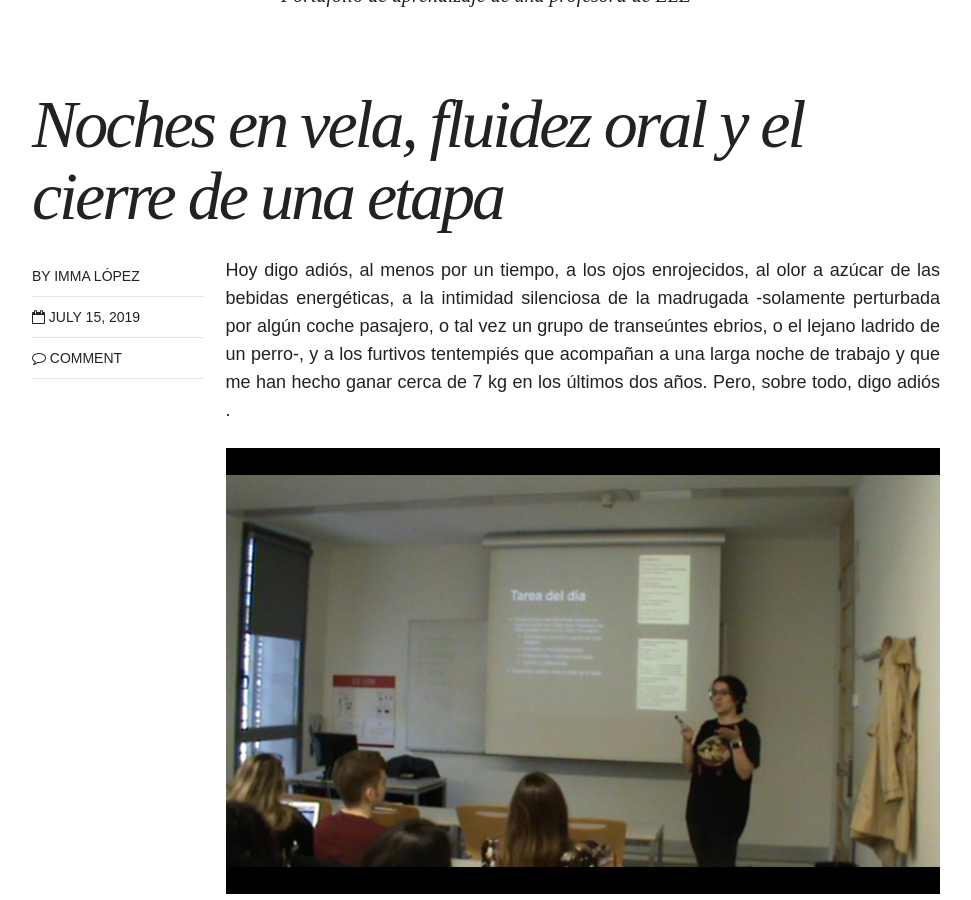
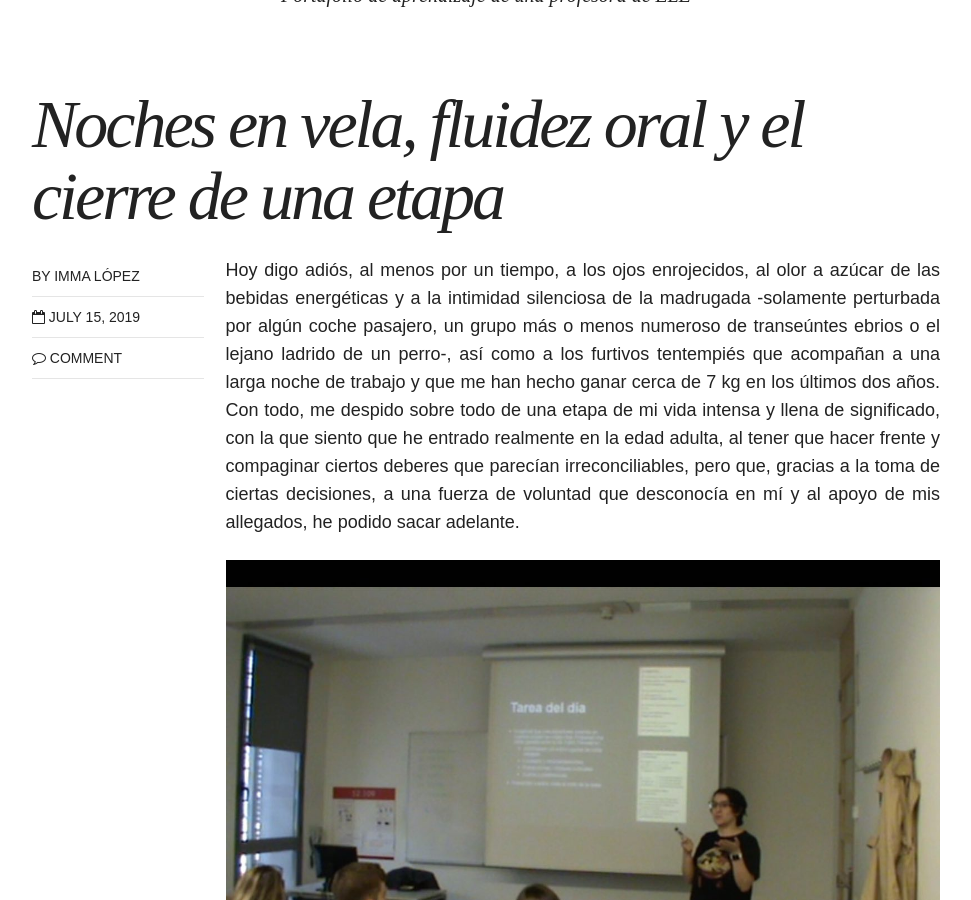
Before and after one commit to immalopez/immalopez.github.io, a Jekyll site: the page built from _posts/blog/2019-07-15-fluidez-oral-tfm.md, in a window 1280 px wide and 900 px high, scrolled down 388 px. Shown: the whole window, without its empty margins (154-1125 px from the left). Built offline with Jekyll 4.4.1, drawn with Linux system fonts in a browser that asks for light colours; nearby versions of some CDN libraries; comment, search, counter and statistics services are not loaded.

Commit message:
Update 2019-07-15-fluidez-oral-tfm.md

```diff
--- a/_posts/blog/2019-07-15-fluidez-oral-tfm.md
+++ b/_posts/blog/2019-07-15-fluidez-oral-tfm.md
@@ -11,6 +11,6 @@ image:
 # modified: 2016-06-01T14:19:19-04:00
 ---
 
-Hoy digo adiós, al menos por un tiempo, a los ojos enrojecidos, al olor a azúcar de las bebidas energéticas, a la intimidad silenciosa de la madrugada -solamente perturbada por algún coche pasajero, o tal vez un grupo de transeúntes ebrios, o el lejano ladrido de un perro-, y a los furtivos tentempiés que acompañan a una larga noche de trabajo y que me han hecho ganar cerca de 7 kg en los últimos dos años. Pero, sobre todo, digo adiós .
+Hoy digo adiós, al menos por un tiempo, a los ojos enrojecidos, al olor a azúcar de las bebidas energéticas y a la intimidad silenciosa de la madrugada -solamente perturbada por algún coche pasajero, un grupo más o menos numeroso de transeúntes ebrios o el lejano ladrido de un perro-, así como a los furtivos tentempiés que acompañan a una larga noche de trabajo y que me han hecho ganar cerca de 7 kg en los últimos dos años. Con todo, me despido sobre todo de una etapa de mi vida intensa y llena de significado, con la que siento que he entrado realmente en la edad adulta, al tener que hacer frente y compaginar ciertos deberes que parecían irreconciliables, pero que, gracias a la toma de ciertas decisiones, a una fuerza de voluntad que desconocía en mí y al apoyo de mis allegados, he podido sacar adelante.
 
 ![Clase Pompeu](/images/photo_2019-07-15 17.16.34.jpeg)
```
